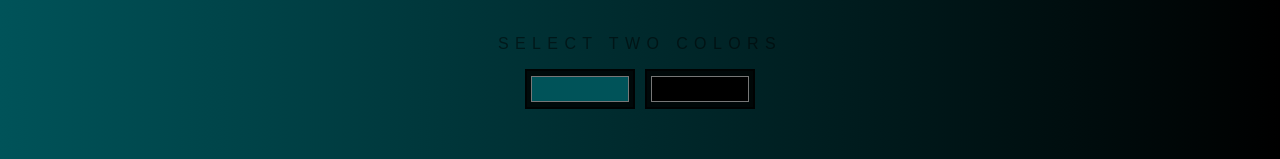
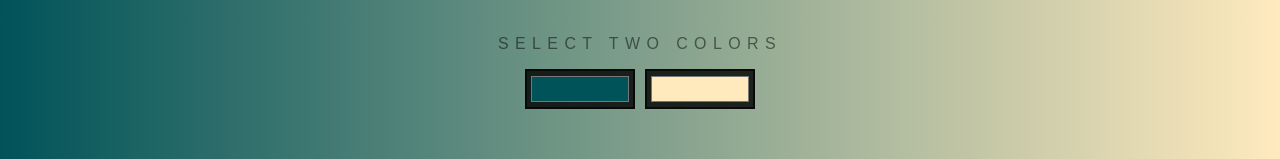
Before and after one commit to tmd747/gradient-generator, a plain HTML site: page index.html in a window 1280 px wide. Shown: the part 233-392 px from the top of the page. Drawn offline with Linux system fonts and the light colour scheme.

Commit message:
Update index.html

```diff
--- a/index.html
+++ b/index.html
@@ -7,7 +7,7 @@
 	<h1>Background Generator</h1>
 	<p>Select two colors</p>
 	<input class="color1" type="color" name="color1" value="#005359">
-	<input class="color2" type="color" name="color2" value="##ffeabe">
+	<input class="color2" type="color" name="color2" value="#ffeabe">
 	<h2>Current CSS Background:</h2>
 	<h3></h3>
 	<button id="random">Randomizer</button>
```
